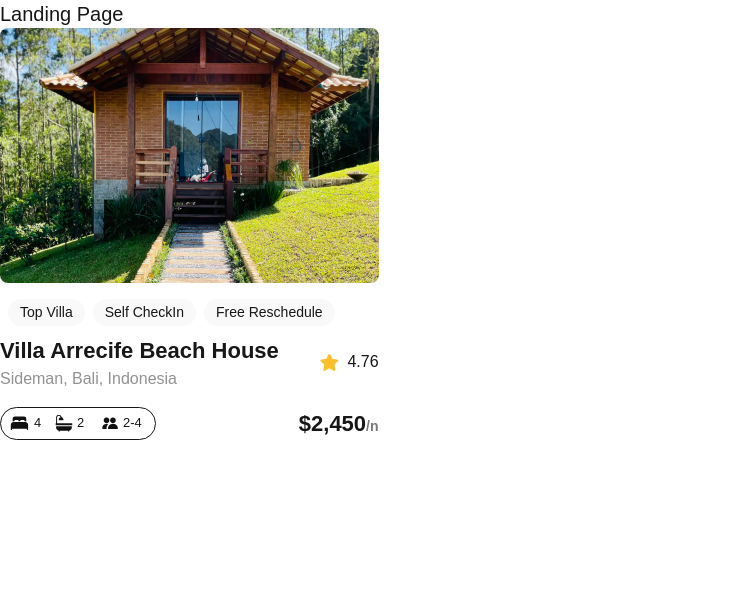
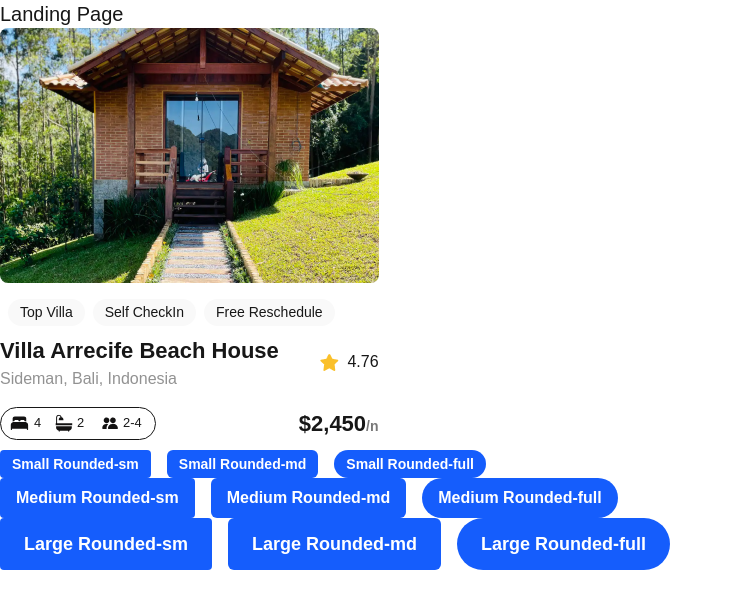
Before and after one commit to Adedeji1/alx-project-0x00-setup, a Next.js app in the folder alx-project-0x00/: page /landing in a window 1280 px wide. Shown: the top 608 px of the page, without its empty margins (0-733 px from the left). Built offline with nearby package versions, Linux system fonts and the light colour scheme.

Commit message:
addition of the button component

```diff
--- /dev/null
+++ b/alx-project-0x00/components/Button.tsx
@@ -0,0 +1,42 @@
+import React from "react";
+
+interface ButtonProps {
+    title: string;
+    size?: "small" | "medium" | "large";
+    shape?: "rounded-sm" | "rounded-md" | "rounded-full";
+    className?: string;
+    onClick?: () => void;
+}
+
+const Button: React.FC<ButtonProps> = ({
+    title,
+    size = "medium",
+    shape = "rounded-md",
+    className = "",
+    onClick,
+}) =>{
+   const baseStyles = "text-white font-semibold transition-colors duration-300";
+
+  const sizeStyles = {
+    small: "px-3 py-1 text-sm",
+    medium: "px-4 py-2 text-base",
+    large: "px-6 py-3 text-lg",
+  }[size];
+
+  const shapeStyles = {
+    "rounded-sm": "rounded-sm",
+    "rounded-md": "rounded-md",
+    "rounded-full": "rounded-full",
+  }[shape];
+
+  return (
+    <button
+        onClick={onClick}
+        className={`${baseStyles} ${sizeStyles} ${shapeStyles} bg-blue-600 hover:bg-blue-700 ${className}`}
+    >
+        {title}
+    </button>
+  );
+};
+
+export default Button;
--- a/alx-project-0x00/pages/landing.tsx
+++ b/alx-project-0x00/pages/landing.tsx
@@ -1,11 +1,33 @@
 import react from 'react';
 import Card from '@/components/Card';
+import Button from '@/components/Button';
 
 const Landing: React.FC =  () => {
   return (
     <div>
       <h1 className=" text-xl font-extralight">Landing Page</h1>
       <Card />
+
+      {/* Small Buttons */}
+      <div className="flex gap-4">
+        <Button title="Small Rounded-sm" size="small" shape="rounded-sm" />
+        <Button title="Small Rounded-md" size="small" shape="rounded-md" />
+        <Button title="Small Rounded-full" size="small" shape="rounded-full" />
+      </div>
+
+      {/* Medium Buttons */}
+      <div className="flex gap-4">
+        <Button title="Medium Rounded-sm" size="medium" shape="rounded-sm" />
+        <Button title="Medium Rounded-md" size="medium" shape="rounded-md" />
+        <Button title="Medium Rounded-full" size="medium" shape="rounded-full" />
+      </div>
+
+      {/* Large Buttons */}
+      <div className="flex gap-4">
+        <Button title="Large Rounded-sm" size="large" shape="rounded-sm" />
+        <Button title="Large Rounded-md" size="large" shape="rounded-md" />
+        <Button title="Large Rounded-full" size="large" shape="rounded-full" />
+      </div>
     </div>
   )
 }
```
Also changed, not shown: alx-project-0x00/pages/index.tsx (line endings or trailing spaces).
